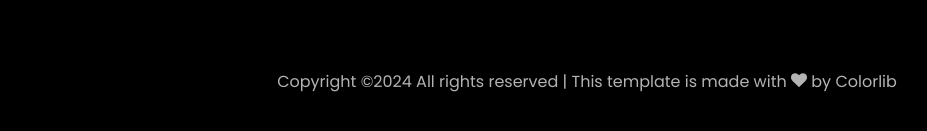
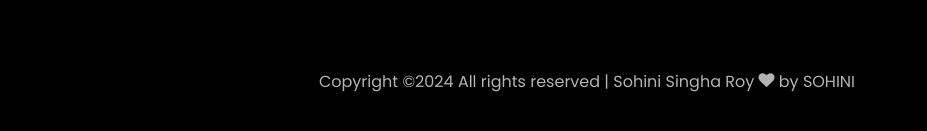
Before and after one commit to Shivesh-kumar-0/shivesh-portfolio, a plain HTML site: page index.html in a window 1280 px wide. Shown: the part 2934-3065 px from the top of the page, without its empty margins (53-980 px from the left). Drawn offline with Linux system fonts and the light colour scheme; files whose address does not match are found by name.

Commit message:
Update index.html

```diff
--- a/index.html
+++ b/index.html
@@ -358,7 +358,7 @@
 			<div class="col-md-12 text-center">
 
 			  <p><!-- Link back to Colorlib can't be removed. Template is licensed under CC BY 3.0. -->
-	Copyright &copy;<script>document.write(new Date().getFullYear());</script> All rights reserved | This template is made with <i class="icon-heart color-danger" aria-hidden="true"></i> by <a href="https://colorlib.com" target="_blank">Colorlib</a>
+	Copyright &copy;<script>document.write(new Date().getFullYear());</script> All rights reserved | Sohini Singha Roy <i class="icon-heart color-danger" aria-hidden="true"></i> by <a href="https://shivesh.shop" target="_blank">SOHINI</a>
 	<!-- Link back to Colorlib can't be removed. Template is licensed under CC BY 3.0. --></p>
 			</div>
 		  </div>
```
